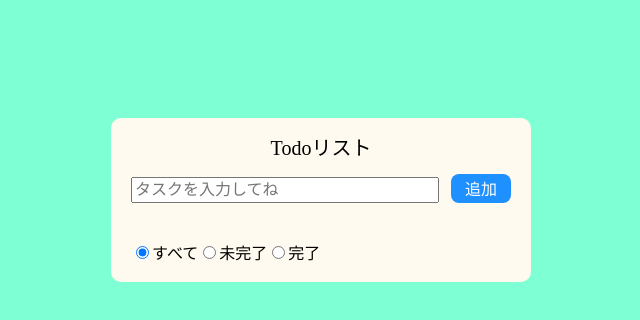
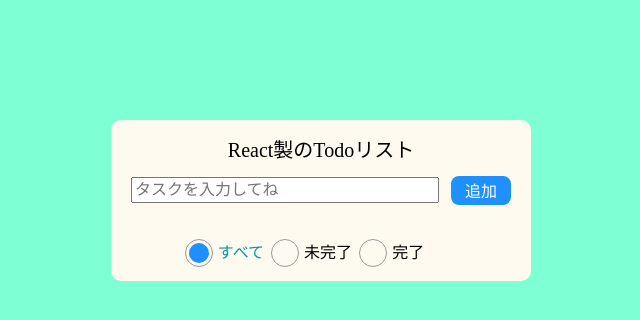
Before and after one commit to keitoku1993/react-todo, a React (Create React App) app: page / in a window 1280 px wide. Shown: the top 320 px of the page, without its empty margins (319-959 px from the left). Built offline with nearby package versions, Linux system fonts and the light colour scheme.

Commit message:
check,radio

```diff
--- a/src/AddTodo.js
+++ b/src/components/AddTodo.js
@@ -1,6 +1,7 @@
 import React, { Component } from 'react';
 
-import './stylesheet/addtodo.css';
+import '../stylesheet/addtodo.css';
+
 class AddTodo extends Component {
   constructor(props){
     super(props);
--- a/src/App.js
+++ b/src/components/App.js
@@ -3,6 +3,7 @@ import Title from "./Title.js";
 import AddTodo from "./AddTodo";
 import TaskList from "./TaskList";
 import Filter from "./Filter";
+
 class App extends Component {
   constructor(){
     super();
--- a/src/Filter.js
+++ b/src/components/Filter.js
@@ -1,4 +1,7 @@
 import React, { Component } from 'react';
+
+import '../stylesheet/filter.css'
+import TaskList from './TaskList';
 
 class Filter extends Component {
   constructor(props){
@@ -43,10 +46,13 @@ class Filter extends Component {
 
   render() {
     return (
-      <div>
-        <input type="radio" value='0' checked={this.state.allIsChecked} onChange={e=>this.handleRadioClick(e.target.value)}/>すべて
-        <input type="radio" value='1' checked={this.state.unCompletedIsChecked} onChange={e=>this.handleRadioClick(e.target.value)}/>未完了
-        <input type="radio" value='2' checked={this.state.completedIsChecked} onChange={e=>this.handleRadioClick(e.target.value)}/>完了
+      <div className="radio02">
+        <input type="radio" name="radio02" className="radio02-input" id="radio02-01" value='0' checked={this.state.allIsChecked} onChange={e=>this.handleRadioClick(e.target.value)}/>
+        <label for="radio02-01">すべて</label>
+        <input type="radio" name="radio02" className="radio02-input" id="radio02-02" value='1' checked={this.state.unCompletedIsChecked} onChange={e=>this.handleRadioClick(e.target.value)}/>
+        <label for="radio02-02">未完了</label>
+        <input type="radio" name="radio02" className="radio02-input" id="radio02-03" value='2' checked={this.state.completedIsChecked} onChange={e=>this.handleRadioClick(e.target.value)}/>
+        <label for="radio02-03">完了</label>
       </div>
     );
   }
--- a/src/TaskList.js
+++ b/src/components/TaskList.js
@@ -1,6 +1,7 @@
 import React, { Component } from 'react';
 
-import './stylesheet/tasklist.css';
+import '../stylesheet/tasklist.css';
+
 class TaskList extends Component {
   render() {
     const items = this.props.tasks;
@@ -30,13 +31,13 @@ class TaskList extends Component {
     const renderList = filteredItems.map((task) => {
       return(
         <li className="tasklist-item" key={task.id}>
-          <input type="checkbox" checked={task.completed} onChange={e => this.props.onChangeTasks(task.id)}/>
-          {task.label}
+          <input name="checkbox01[]" className="checkbox01-input" type="checkbox" checked={task.completed} />
+          <span className="checkbox01-parts" onClick={e => this.props.onChangeTasks(task.id)}>{task.label}</span>
         </li>
       );
     })
     return (
-      <ul className="tasklist">{renderList}</ul>
+      <ul className="tasklist checkbox01">{renderList}</ul>
     );
   }
 }
--- a/src/Title.js
+++ b/src/components/Title.js
@@ -1,10 +1,10 @@
 import React, {Component} from "react";
 
-import './stylesheet/title.css';
+import '../stylesheet/title.css';
 
 class Title extends Component{
     render(){
-        return <h1 className="title">Todoリスト</h1>;
+        return <h1 className="title">React製のTodoリスト</h1>;
     }
 }
 
--- a/src/index.js
+++ b/src/index.js
@@ -2,12 +2,6 @@ import React from 'react';
 import ReactDOM from 'react-dom';
 import './stylesheet/index.css';
 import './stylesheet/reset.css';
-import App from './App';
-import * as serviceWorker from './serviceWorker';
+import App from './components/App';
 
 ReactDOM.render(<App />, document.getElementById('root'));
-
-// If you want your app to work offline and load faster, you can change
-// unregister() to register() below. Note this comes with some pitfalls.
-// Learn more about service workers: http://bit.ly/CRA-PWA
-serviceWorker.unregister();
--- a/src/serviceWorker.js
+++ /dev/null
@@ -1,135 +0,0 @@
-// This optional code is used to register a service worker.
-// register() is not called by default.
-
-// This lets the app load faster on subsequent visits in production, and gives
-// it offline capabilities. However, it also means that developers (and users)
-// will only see deployed updates on subsequent visits to a page, after all the
-// existing tabs open on the page have been closed, since previously cached
-// resources are updated in the background.
-
-// To learn more about the benefits of this model and instructions on how to
-// opt-in, read http://bit.ly/CRA-PWA
-
-const isLocalhost = Boolean(
-  window.location.hostname === 'localhost' ||
-    // [::1] is the IPv6 localhost address.
-    window.location.hostname === '[::1]' ||
-    // 127.0.0.1/8 is considered localhost for IPv4.
-    window.location.hostname.match(
-      /^127(?:\.(?:25[0-5]|2[0-4][0-9]|[01]?[0-9][0-9]?)){3}$/
-    )
-);
-
-export function register(config) {
-  if (process.env.NODE_ENV === 'production' && 'serviceWorker' in navigator) {
-    // The URL constructor is available in all browsers that support SW.
-    const publicUrl = new URL(process.env.PUBLIC_URL, window.location.href);
-    if (publicUrl.origin !== window.location.origin) {
-      // Our service worker won't work if PUBLIC_URL is on a different origin
-      // from what our page is served on. This might happen if a CDN is used to
-      // serve assets; see https://github.com/facebook/create-react-app/issues/2374
-      return;
-    }
-
-    window.addEventListener('load', () => {
-      const swUrl = `${process.env.PUBLIC_URL}/service-worker.js`;
-
-      if (isLocalhost) {
-        // This is running on localhost. Let's check if a service worker still exists or not.
-        checkValidServiceWorker(swUrl, config);
-
-        // Add some additional logging to localhost, pointing developers to the
-        // service worker/PWA documentation.
-        navigator.serviceWorker.ready.then(() => {
-          console.log(
-            'This web app is being served cache-first by a service ' +
-              'worker. To learn more, visit http://bit.ly/CRA-PWA'
-          );
-        });
-      } else {
-        // Is not localhost. Just register service worker
-        registerValidSW(swUrl, config);
-      }
-    });
-  }
-}
-
-function registerValidSW(swUrl, config) {
-  navigator.serviceWorker
-    .register(swUrl)
-    .then(registration => {
-      registration.onupdatefound = () => {
-        const installingWorker = registration.installing;
-        if (installingWorker == null) {
-          return;
-        }
-        installingWorker.onstatechange = () => {
-          if (installingWorker.state === 'installed') {
-            if (navigator.serviceWorker.controller) {
-              // At this point, the updated precached content has been fetched,
-              // but the previous service worker will still serve the older
-              // content until all client tabs are closed.
-              console.log(
-                'New content is available and will be used when all ' +
-                  'tabs for this page are closed. See http://bit.ly/CRA-PWA.'
-              );
-
-              // Execute callback
-              if (config && config.onUpdate) {
-                config.onUpdate(registration);
-              }
-            } else {
-              // At this point, everything has been precached.
-              // It's the perfect time to display a
-              // "Content is cached for offline use." message.
-              console.log('Content is cached for offline use.');
-
-              // Execute callback
-              if (config && config.onSuccess) {
-                config.onSuccess(registration);
-              }
-            }
-          }
-        };
-      };
-    })
-    .catch(error => {
-      console.error('Error during service worker registration:', error);
-    });
-}
-
-function checkValidServiceWorker(swUrl, config) {
-  // Check if the service worker can be found. If it can't reload the page.
-  fetch(swUrl)
-    .then(response => {
-      // Ensure service worker exists, and that we really are getting a JS file.
-      const contentType = response.headers.get('content-type');
-      if (
-        response.status === 404 ||
-        (contentType != null && contentType.indexOf('javascript') === -1)
-      ) {
-        // No service worker found. Probably a different app. Reload the page.
-        navigator.serviceWorker.ready.then(registration => {
-          registration.unregister().then(() => {
-            window.location.reload();
-          });
-        });
-      } else {
-        // Service worker found. Proceed as normal.
-        registerValidSW(swUrl, config);
-      }
-    })
-    .catch(() => {
-      console.log(
-        'No internet connection found. App is running in offline mode.'
-      );
-    });
-}
-
-export function unregister() {
-  if ('serviceWorker' in navigator) {
-    navigator.serviceWorker.ready.then(registration => {
-      registration.unregister();
-    });
-  }
-}
--- a/src/stylesheet/addtodo.css
+++ b/src/stylesheet/addtodo.css
@@ -1,5 +1,8 @@
 .addtodo-wrapper{
     padding:16px 0 0 0;
+    display:flex;
+    justify-content: center;
+    align-items: center;
 }
 
 .addtodo-form{
--- /dev/null
+++ b/src/stylesheet/filter.css
@@ -0,0 +1,40 @@
+/*css radio02*/
+.radio02{
+    display:flex;
+    justify-content: center;
+}
+
+.radio02-input{
+    display: none;
+  }
+  .radio02-input + label{
+    padding-left: 20px;
+    position:relative;
+    margin-right: 20px;
+    cursor: pointer;
+  }
+  .radio02-input + label::before{
+    content: "";
+    display: block;
+    position: absolute;
+    top: -6px;
+    left: -13px;
+    width: 26px;
+    height: 26px;
+    border: 1px solid #999;
+    border-radius: 50%;
+  }
+  .radio02-input:checked + label{
+    color: #009a9a;
+  }
+  .radio02-input:checked + label::after{
+    content: "";
+    display: block;
+    position: absolute;
+    top: -2px;
+    left: -9px;
+    width: 20px;
+    height: 20px;
+    background: dodgerblue;
+    border-radius: 50%;
+  }
--- a/src/stylesheet/tasklist.css
+++ b/src/stylesheet/tasklist.css
@@ -8,4 +8,43 @@
     padding: 8px 20px;
     font-size: 20px;
     border-radius: 6px;
+    background-color:#fff;
 }
+
+/* css checkbox01 */
+.checkbox01-input{
+  display: none;
+}
+.checkbox01-parts{
+  padding-left: 46px;
+  position:relative;
+  margin-right: 20px;
+  cursor: pointer;
+}
+.checkbox01-parts::before{
+    content: "";
+    display: block;
+    position: absolute;
+    top: -3px;
+    left: 0;
+    width: 25px;
+    height: 25px;
+    border: 1px solid #999;
+    border-radius: 4px;
+}
+.checkbox01-input:checked + .checkbox01-parts{
+  color: #009a9a;
+}
+.checkbox01-input:checked + .checkbox01-parts::after{
+    content: "";
+    display: block;
+    position: absolute;
+    top: -8px;
+    left: 10px;
+    width: 12px;
+    height: 23px;
+    -webkit-transform: rotate(40deg);
+    transform: rotate(40deg);
+    border-bottom: 4px solid dodgerblue;
+    border-right: 4px solid dodgerblue;
+}
```
Also changed, not shown: src/logo.svg (deleted).
